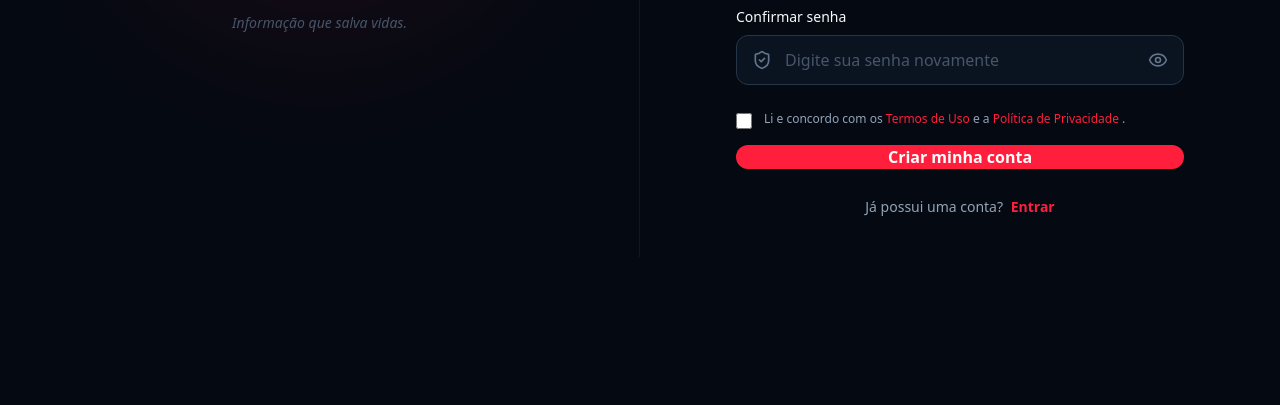
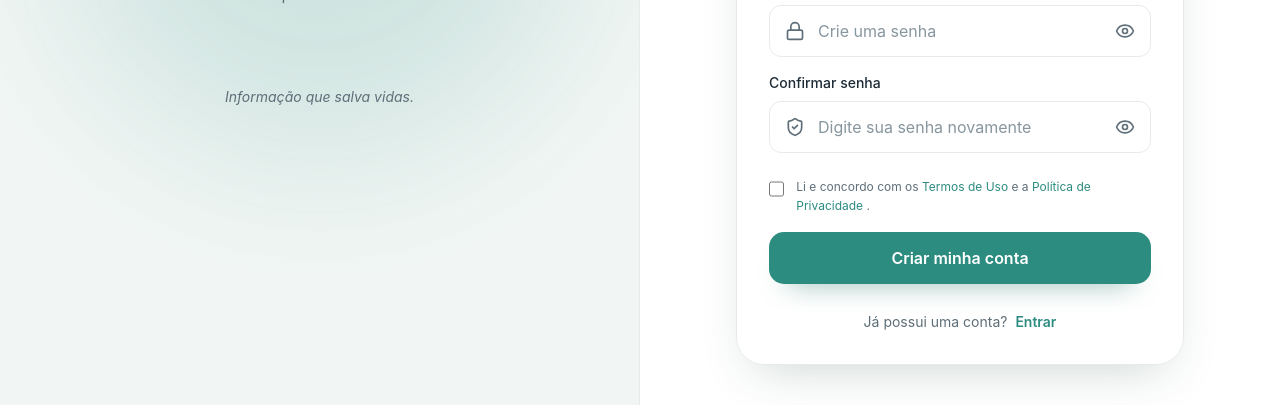
Before and after one commit to JDSAG/Cartao_emergencia, a website: page pages/register.html in a window 1280 px wide. Shown: the part 606-1011 px from the top of the page. Before the commit the page ends 863 px from the top, so only its background shows below. Drawn offline with nearby package versions, Linux system fonts and the light colour scheme.

Commit message:
Aplica tema claro nas telas de acesso

```diff
--- a/pages/register.html
+++ b/pages/register.html
@@ -1,5 +1,5 @@
 <!DOCTYPE html>
-<html lang="en">
+<html lang="pt-BR">
     <head>
         <meta charset="UTF-8">
         <meta name="viewport" content="width=device-width, initial-scale=1.0">
@@ -28,8 +28,9 @@
                 }
             }
         </script>
+        <link rel="stylesheet" href="../css/app.css">
     </head>
-    <body class="min-h-screen bg-medalert-bg text-medalert-text">
+    <body class="min-h-screen bg-medalert-bg text-medalert-text auth-page">
         <main class="min-h-screen flex">
             <!--Lado esquerdo — IDENTIDADE-->
             <section class="hidden lg:flex lg:w-1/2 min-h-screen items-center justify-center relative overflow-hidden border-r border-white/5">
```
Also changed, not shown: pages/login.html (+3 -2 lines).
